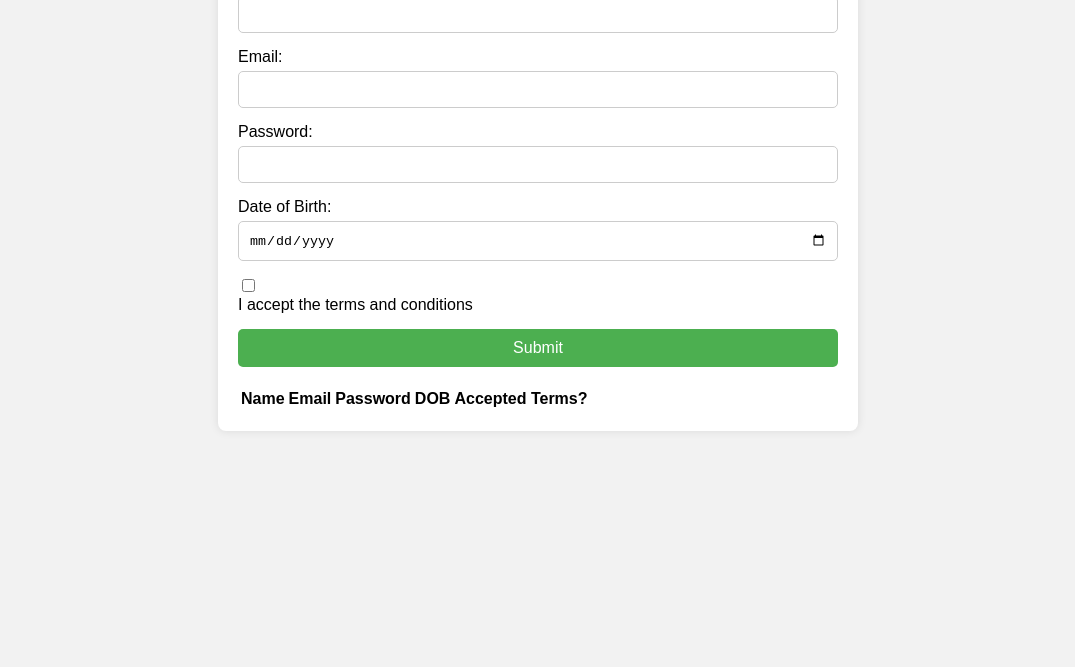
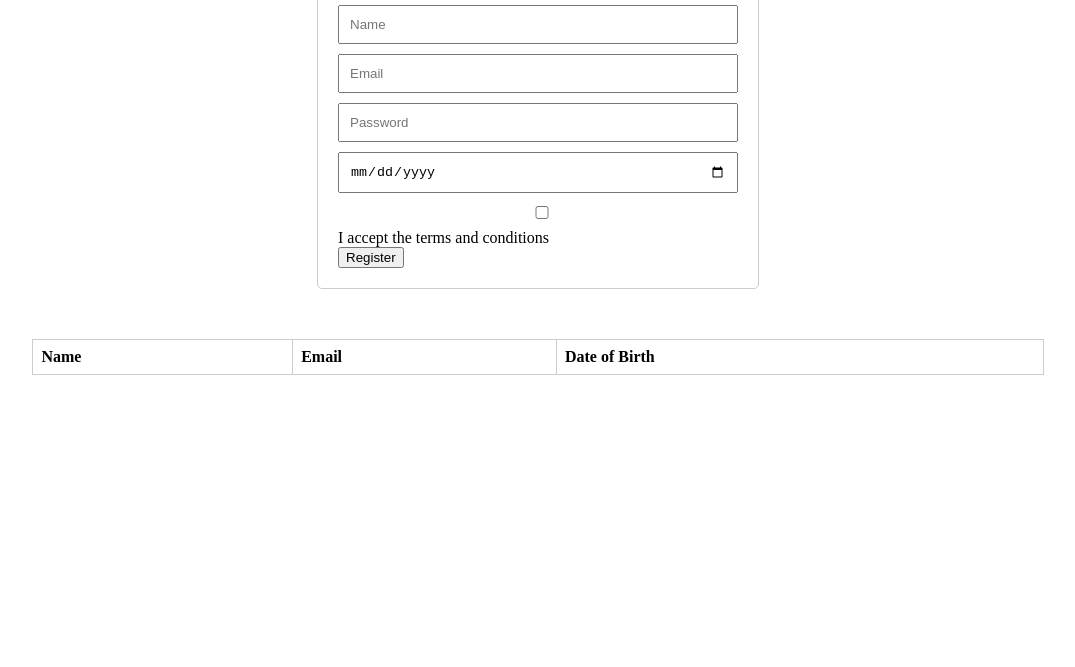
Before and after one commit to Balamaloth/wd101, a plain HTML site: page index.html in a window 1280 px wide. Shown: the part 133-800 px from the top of the page, without its empty margins (102-1177 px from the left). Drawn offline with Linux system fonts and the light colour scheme.

Commit message:
Update index.html

```diff
--- a/index.html
+++ b/index.html
@@ -1,60 +1,99 @@
 <!DOCTYPE html>
 <html lang="en">
 <head>
-<meta charset="UTF-8">
-<meta name="viewport" content="width=device-width, initial-scale=1.0">
-<title>User Registration</title>
-<link rel="stylesheet" href="index.css">
+  <meta charset="UTF-8">
+  <meta name="viewport" content="width=device-width, initial-scale=1.0">
+  <title>User Registration</title>
+  <style>
+    #registrationForm {
+      margin: 50px auto;
+      width: 400px;
+      padding: 20px;
+      border: 1px solid #ccc;
+      border-radius: 5px;
+    }
+    #registrationForm input {
+      margin-bottom: 10px;
+      width: 100%;
+      padding: 10px;
+      box-sizing: border-box;
+    }
+    #userTable {
+      margin: 20px auto;
+      border-collapse: collapse;
+      width: 80%;
+    }
+    #userTable th, #userTable td {
+      border: 1px solid #ccc;
+      padding: 8px;
+      text-align: left;
+    }
+  </style>
 </head>
 <body>
-
-<div class="container">
-  <h1> Registration Form</h1>
-
-  <form id="registrationForm" class="form">
-    <div class="form-group">
-      <label for="name">Name:</label>
-      <input type="text" id="name" name="name" class="input-field" required>
-    </div>
-    <div class="form-group">
-      <label for="email">Email:</label>
-      <input type="email" id="email" name="email" class="input-field" required>
-    </div>
-    <div class="form-group">
-      <label for="password">Password:</label>
-      <input type="password" id="password" name="password" class="input-field" required>
-    </div>
-    <div class="form-group">
-      <label for="dob">Date of Birth:</label>
-      <input type="date" id="dob" name="dob" class="input-field" required>
-    </div>
-    <div class="form-group">
-      <input type="checkbox" id="terms" name="terms" required>
-      <label for="terms">I accept the terms and conditions</label>
-    </div>
-    <button type="submit" class="submit-btn">Submit</button>
-  </form>
+  <div id="registrationForm">
+    <h2>User Registration</h2>
+    <form id="userForm">
+      <input type="text" id="name" placeholder="Name" required><br>
+      <input type="email" id="email" placeholder="Email" required><br>
+      <input type="password" id="password" placeholder="Password" required><br>
+      <input type="date" id="dob" placeholder="Date of Birth" required><br>
+      <input type="checkbox" id="acceptedTerms" required>
+      <label for="acceptedTerms">I accept the terms and conditions</label><br>
+      <button type="submit">Register</button>
+    </form>
+  </div>
 
   <table id="userTable">
     <thead>
       <tr>
         <th>Name</th>
-
         <th>Email</th>
-
-        <th>Password</th>
-
-        <th>DOB</th>
-
-        <th>Accepted Terms?</th>
+        <th>Date of Birth</th>
       </tr>
     </thead>
-    <tbody>
-      <!-- Entries will be dynamically added here -->
-    </tbody>
+    <tbody id="userTableBody"></tbody>
   </table>
-</div>
 
-<script src="index.js"></script>
+  <script>
+    document.addEventListener("DOMContentLoaded", function() {
+      const userForm = document.getElementById("userForm");
+      const userTableBody = document.getElementById("userTableBody");
+
+      userForm.addEventListener("submit", function(event) {
+        event.preventDefault();
+
+        const name = document.getElementById("name").value;
+        const email = document.getElementById("email").value;
+        const password = document.getElementById("password").value;
+        const dob = new Date(document.getElementById("dob").value);
+        const acceptedTerms = document.getElementById("acceptedTerms").checked;
+
+        // Validate email format
+        const emailRegex = /^[^\s@]+@[^\s@]+\.[^\s@]+$/;
+        if (!emailRegex.test(email)) {
+          alert("Invalid email address");
+          return;
+        }
+
+        // Validate age
+        const currentDate = new Date();
+        const minDate = new Date(currentDate.getFullYear() - 55, currentDate.getMonth(), currentDate.getDate());
+        const maxDate = new Date(currentDate.getFullYear() - 18, currentDate.getMonth(), currentDate.getDate());
+        if (dob < minDate || dob > maxDate) {
+          alert("Age must be between 18 and 55");
+          return;
+        }
+
+        // Add user to table
+        const newRow = document.createElement("tr");
+        newRow.innerHTML = `<td>${name}</td><td>${email}</td><td>${dob.toDateString()}</td>`;
+        userTableBody.appendChild(newRow);
+
+        // Clear form fields
+        userForm.reset();
+      });
+    });
+  </script>
 </body>
 </html>
```
